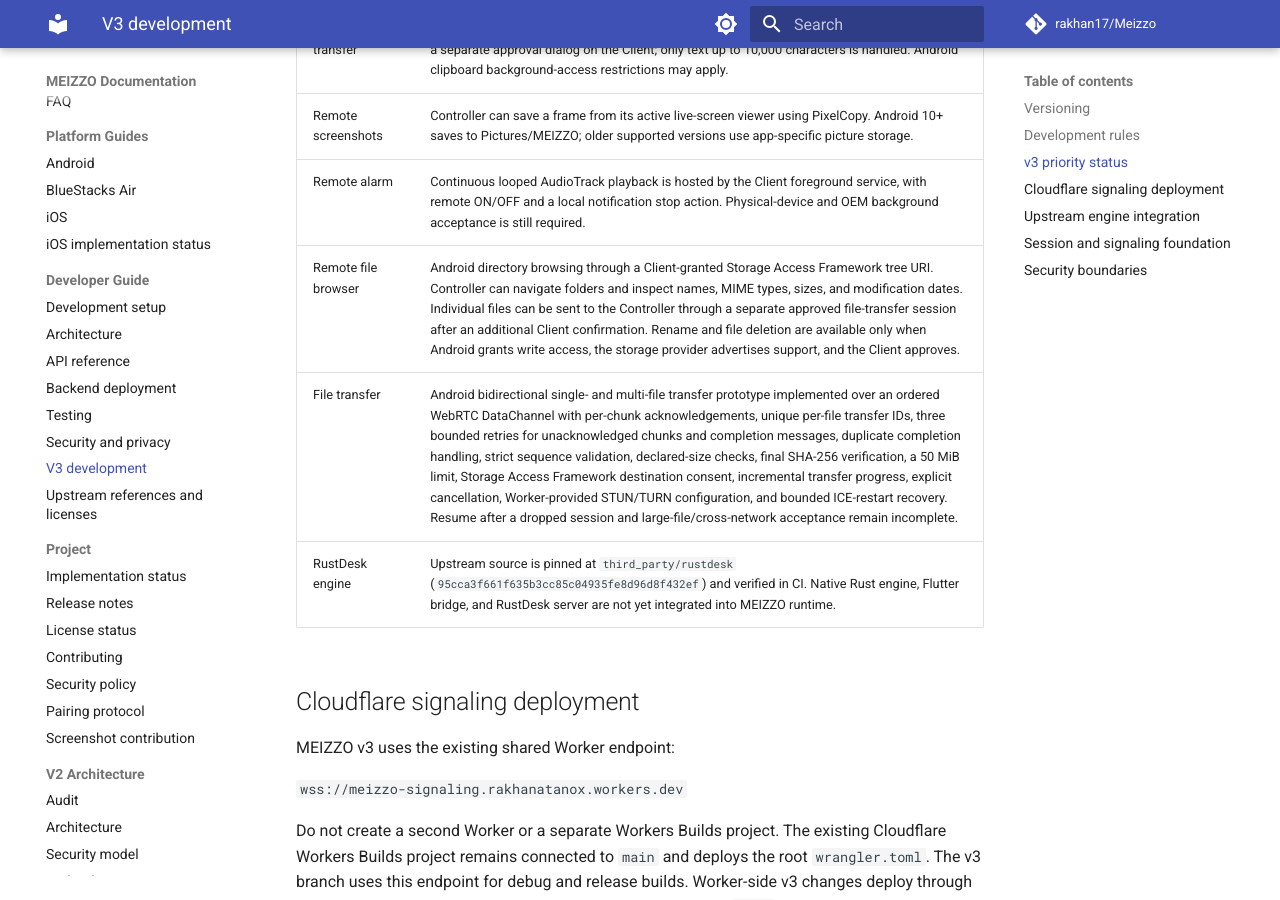
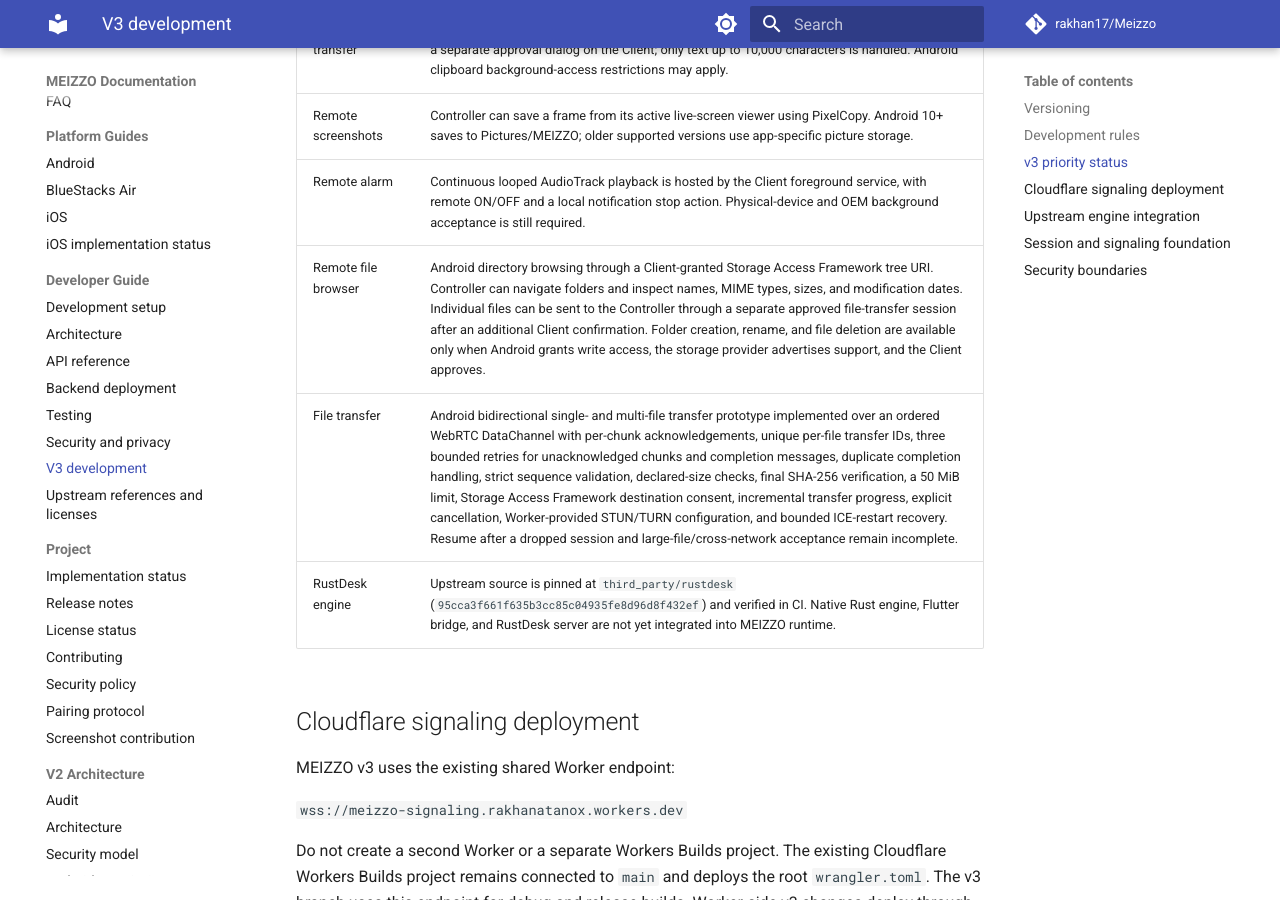
Before and after one commit to rakhan17/Meizzo, an MkDocs documentation site: the page built from docs/v3/README.md, in a window 1280 px wide and 900 px high, scrolled down 1674 px. Built offline with MkDocs 1.6.1 and Material for MkDocs 9.7.7, drawn with Linux system fonts in a browser that asks for light colours; comment, search, counter and statistics services are not loaded.

Commit message:
Document remote folder creation support

```diff
--- a/docs/v3/README.md
+++ b/docs/v3/README.md
@@ -32,7 +32,7 @@ This branch is the isolated development line for MEIZZO 3.x. The v2.5.0 stable l
 | Clipboard transfer | Controller can request Client text clipboard or send text to it. Every read and overwrite requires a separate approval dialog on the Client; only text up to 10,000 characters is handled. Android clipboard background-access restrictions may apply. |
 | Remote screenshots | Controller can save a frame from its active live-screen viewer using PixelCopy. Android 10+ saves to Pictures/MEIZZO; older supported versions use app-specific picture storage. |
 | Remote alarm | Continuous looped AudioTrack playback is hosted by the Client foreground service, with remote ON/OFF and a local notification stop action. Physical-device and OEM background acceptance is still required. |
-| Remote file browser | Android directory browsing through a Client-granted Storage Access Framework tree URI. Controller can navigate folders and inspect names, MIME types, sizes, and modification dates. Individual files can be sent to the Controller through a separate approved file-transfer session after an additional Client confirmation. Rename and file deletion are available only when Android grants write access, the storage provider advertises support, and the Client approves. |
+| Remote file browser | Android directory browsing through a Client-granted Storage Access Framework tree URI. Controller can navigate folders and inspect names, MIME types, sizes, and modification dates. Individual files can be sent to the Controller through a separate approved file-transfer session after an additional Client confirmation. Folder creation, rename, and file deletion are available only when Android grants write access, the storage provider advertises support, and the Client approves. |
 | File transfer | Android bidirectional single- and multi-file transfer prototype implemented over an ordered WebRTC DataChannel with per-chunk acknowledgements, unique per-file transfer IDs, three bounded retries for unacknowledged chunks and completion messages, duplicate completion handling, strict sequence validation, declared-size checks, final SHA-256 verification, a 50 MiB limit, Storage Access Framework destination consent, incremental transfer progress, explicit cancellation, Worker-provided STUN/TURN configuration, and bounded ICE-restart recovery. Resume after a dropped session and large-file/cross-network acceptance remain incomplete. |
 | RustDesk engine | Upstream source is pinned at `third_party/rustdesk` (`95cca3f661f635b3cc85c04935fe8d96d8f432ef`) and verified in CI. Native Rust engine, Flutter bridge, and RustDesk server are not yet integrated into MEIZZO runtime. |
 
```
